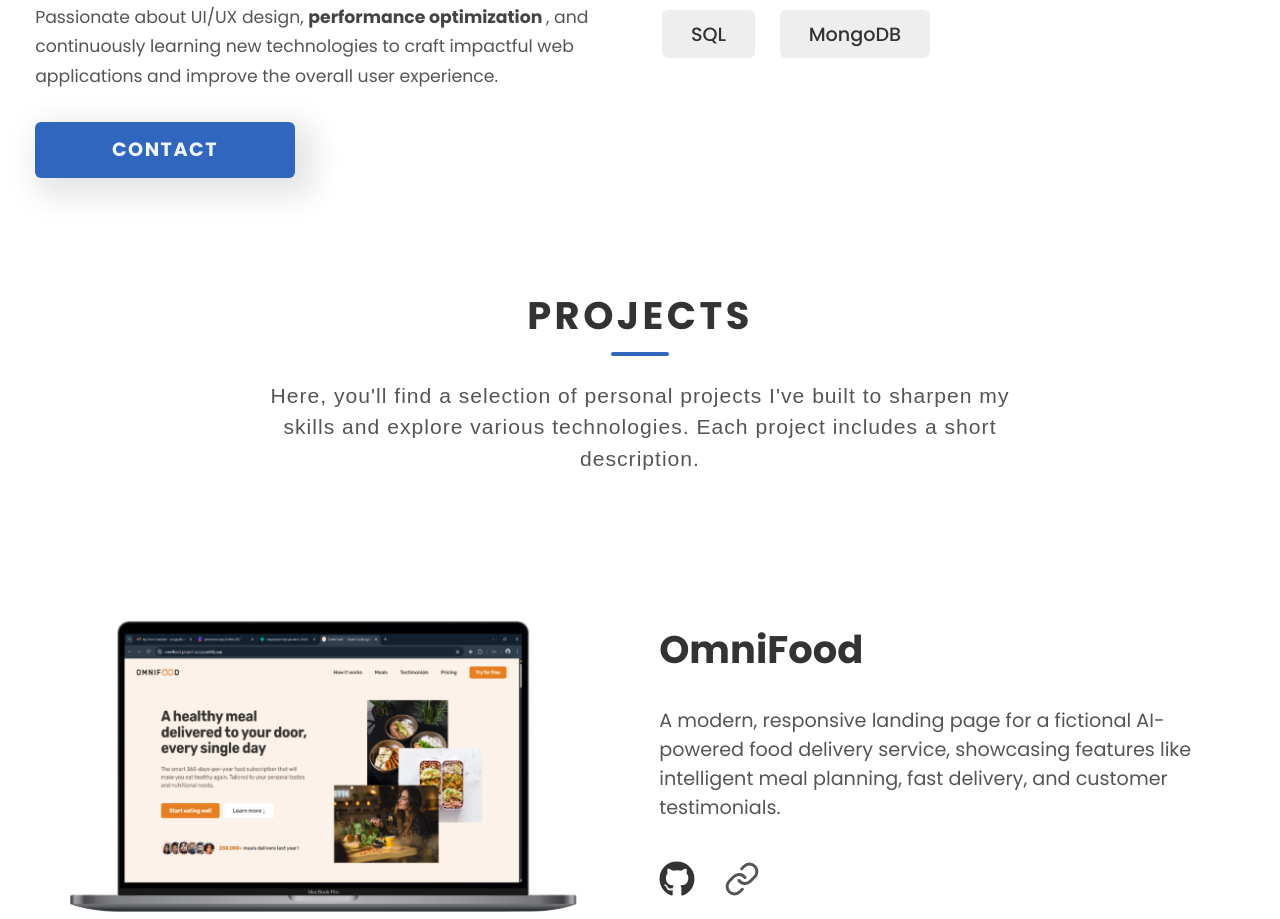
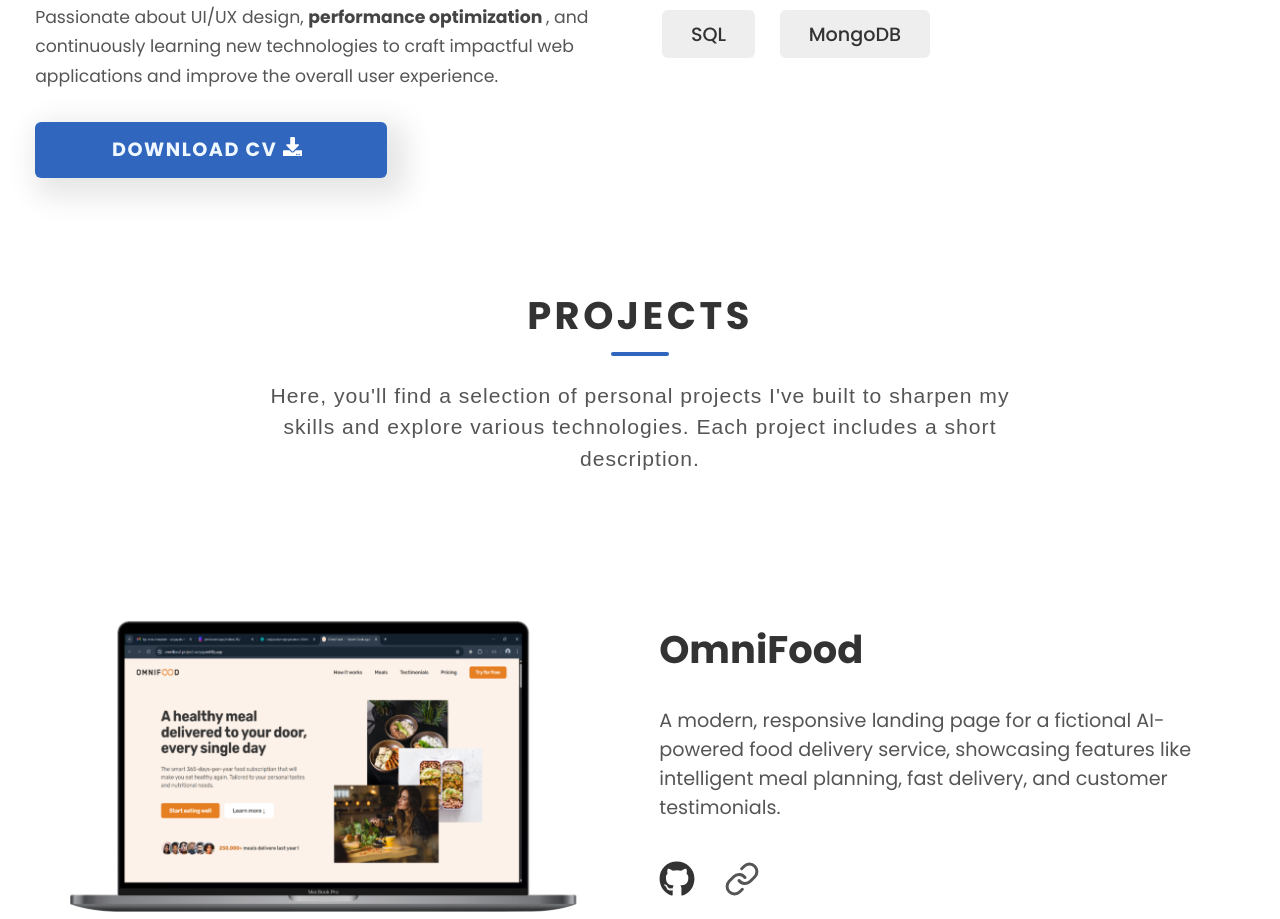
Before and after one commit to SanjayakumarJeyakumar/Portfolio-v1, a React (Create React App) app: page / in a window 1280 px wide. Shown: the part 1353-2272 px from the top of the page. Built offline with nearby package versions, Linux system fonts and the light colour scheme.

Commit message:
added Download Cv

```diff
--- a/src/AboutMeSection.js
+++ b/src/AboutMeSection.js
@@ -1,3 +1,5 @@
+import { FaDownload } from "react-icons/fa";
+
 export default function AboutMeSection() {
   return (
     <div className="abtme-container">
@@ -40,8 +42,13 @@ function GetToKnowMe() {
         continuously learning new technologies to craft impactful web
         applications and improve the overall user experience.
       </p>
-      <a href="#contact" className="blue-button">
-        Contact
+      <a
+        href="/Sanjay_Resume.pdf"
+        download="Sanjay_Resume.pdf"
+        className="blue-button"
+      >
+        Download CV{"    "}
+        <FaDownload style={{ marginRight: "8px", fill: "#ffffff" }} />
       </a>
     </div>
   );
```
Also changed, not shown: 1 other file (tests, documents, lock files or other folders).
